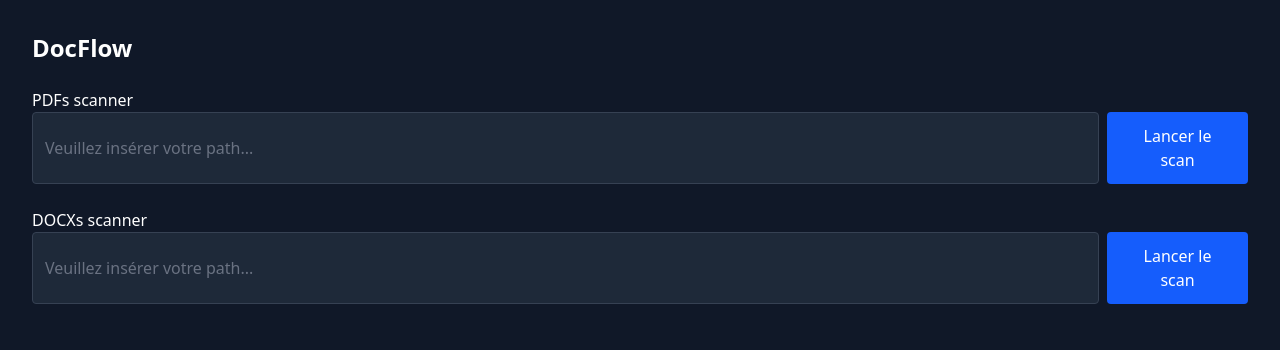
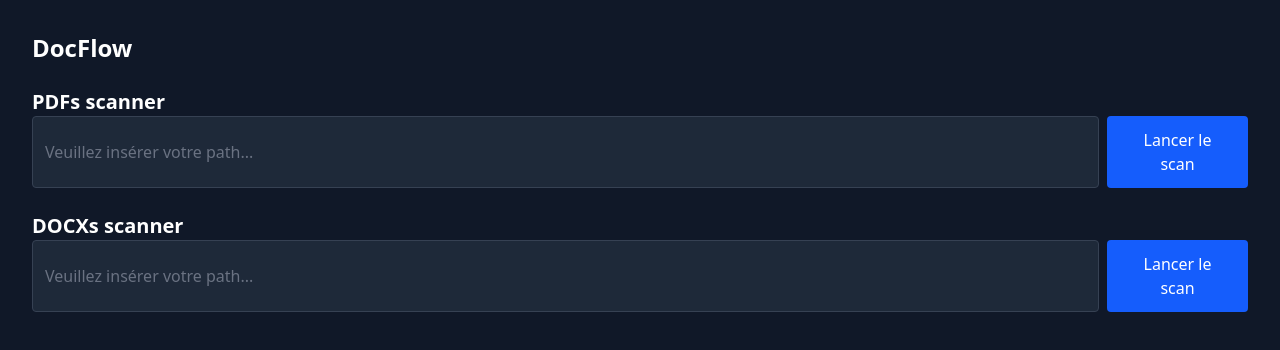
Before and after one commit to KT539/DocFinder, a React (Vite) app: page / in a window 1280 px wide. Shown: the top 350 px of the page. Built offline with nearby package versions, Linux system fonts and the light colour scheme.

Commit message:
misc: updated h2 margins

```diff
--- a/src/App.jsx
+++ b/src/App.jsx
@@ -37,7 +37,7 @@ export default function App() {
         <div className="min-h-screen bg-gray-900 text-white p-8">
             <h1 className="text-2xl font-bold">DocFlow</h1>
 
-            <h3 className="mt-6">PDFs scanner</h3>
+            <h2 className="text-xl font-semibold mt-6">PDFs scanner</h2>
             <div className="flex gap-2">
                 <input
                     type="text"
@@ -53,7 +53,7 @@ export default function App() {
                 </button>
             </div>
 
-            <h3 className="mt-6">DOCXs scanner</h3>
+            <h2 className="text-xl font-semibold mt-6">DOCXs scanner</h2>
             <div className="flex gap-2">
                 <input
                     type="text"
```
